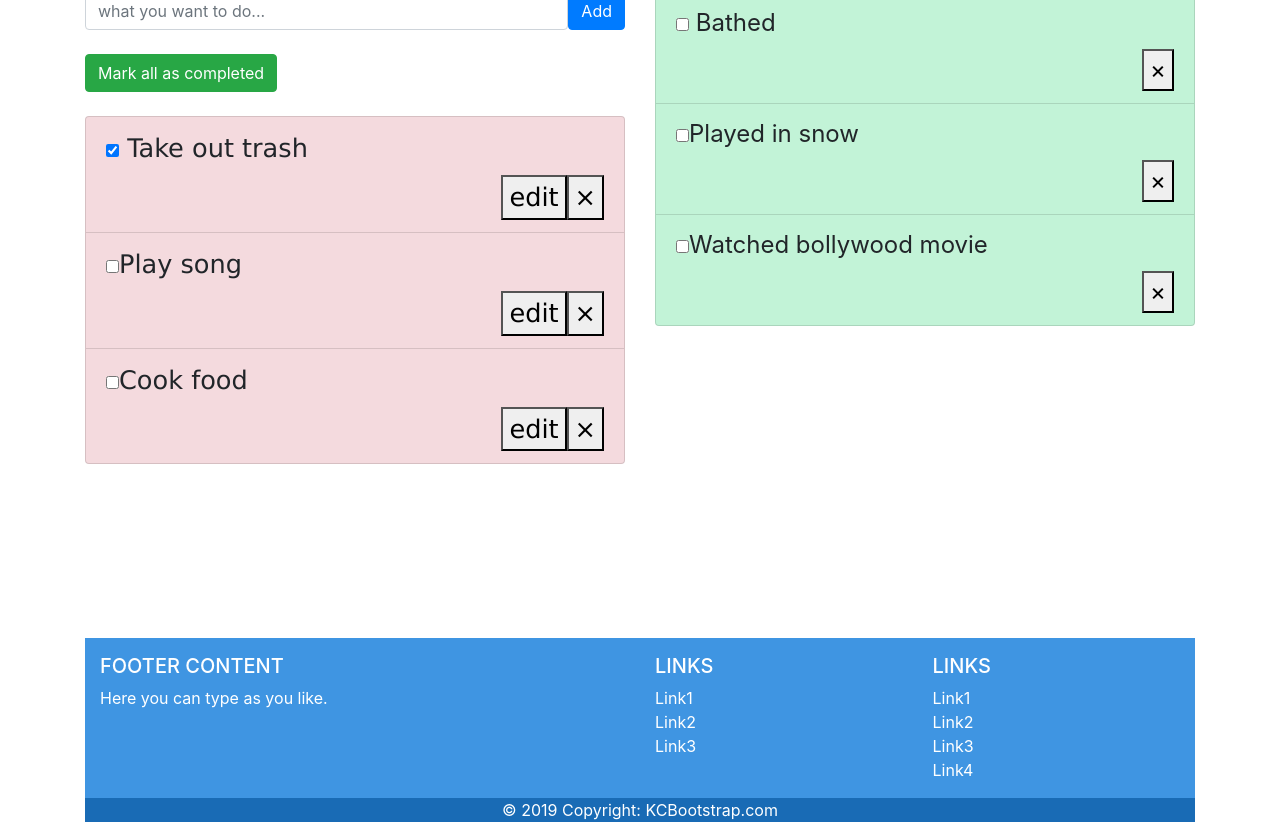
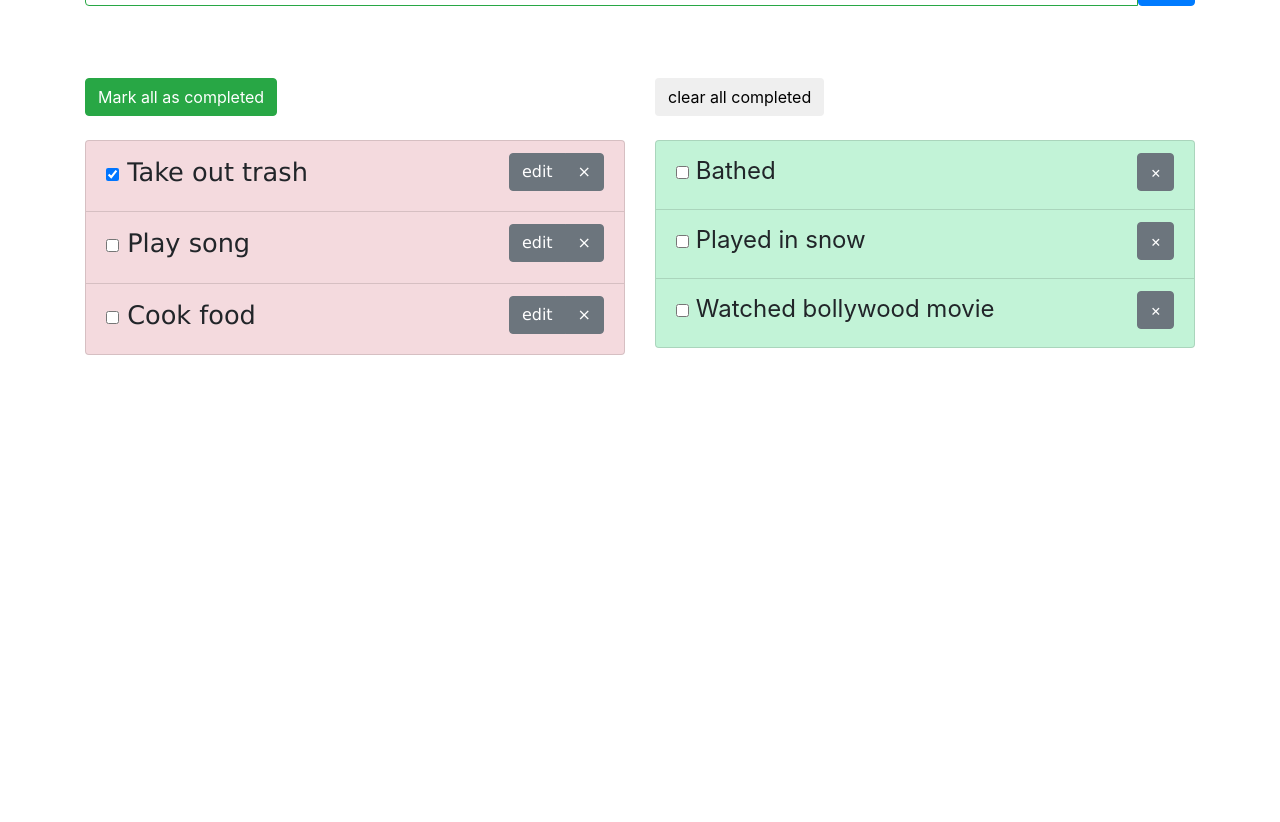
Before and after one commit to kabitachongbang/todo-app, a plain HTML site: page index.html in a window 1280 px wide. Shown: the part 88-910 px from the top of the page. After the commit the page ends 800 px from the top, so only its background shows below. Drawn offline with nearby package versions, Linux system fonts and the light colour scheme.

Commit message:
change layout

```diff
--- a/index.html
+++ b/index.html
@@ -1,174 +1,115 @@
 <!DOCTYPE html>
 <html lang="en">
+
 <head>
   <meta charset="utf-8" />
-    <meta
-      name="viewport"
-      content="width=device-width, initial-scale=1, shrink-to-fit=no"
-    />
+  <meta name="viewport" content="width=device-width, initial-scale=1, shrink-to-fit=no" />
 
-    <script
-      src="https://code.jquery.com/jquery-3.2.1.slim.min.js"
-      integrity="sha384-KJ3o2DKtIkvYIK3UENzmM7KCkRr/rE9/Qpg6aAZGJwFDMVNA/GpGFF93hXpG5KkN"
-      crossorigin="anonymous"
-    ></script>
-    <script
-      src="https://cdnjs.cloudflare.com/ajax/libs/popper.js/1.12.9/umd/popper.min.js"
-      integrity="sha384-ApNbgh9B+Y1QKtv3Rn7W3mgPxhU9K/ScQsAP7hUibX39j7fakFPskvXusvfa0b4Q"
-      crossorigin="anonymous"
-    ></script>
-    <script
-      src="https://maxcdn.bootstrapcdn.com/bootstrap/4.0.0/js/bootstrap.min.js"
-      integrity="sha384-JZR6Spejh4U02d8jOt6vLEHfe/JQGiRRSQQxSfFWpi1MquVdAyjUar5+76PVCmYl"
-      crossorigin="anonymous"
-    ></script>
+  <script src="https://code.jquery.com/jquery-3.2.1.slim.min.js" integrity="sha384-KJ3o2DKtIkvYIK3UENzmM7KCkRr/rE9/Qpg6aAZGJwFDMVNA/GpGFF93hXpG5KkN"
+    crossorigin="anonymous"></script>
+  <script src="https://cdnjs.cloudflare.com/ajax/libs/popper.js/1.12.9/umd/popper.min.js" integrity="sha384-ApNbgh9B+Y1QKtv3Rn7W3mgPxhU9K/ScQsAP7hUibX39j7fakFPskvXusvfa0b4Q"
+    crossorigin="anonymous"></script>
+  <script src="https://maxcdn.bootstrapcdn.com/bootstrap/4.0.0/js/bootstrap.min.js" integrity="sha384-JZR6Spejh4U02d8jOt6vLEHfe/JQGiRRSQQxSfFWpi1MquVdAyjUar5+76PVCmYl"
+    crossorigin="anonymous"></script>
 
-    <link
-      rel="stylesheet"
-      href="https://maxcdn.bootstrapcdn.com/bootstrap/4.0.0/css/bootstrap.min.css"
-      integrity="sha384-Gn5384xqQ1aoWXA+058RXPxPg6fy4IWvTNh0E263XmFcJlSAwiGgFAW/dAiS6JXm"
-      crossorigin="anonymous"
-    />
+  <link rel="stylesheet" href="https://maxcdn.bootstrapcdn.com/bootstrap/4.0.0/css/bootstrap.min.css" integrity="sha384-Gn5384xqQ1aoWXA+058RXPxPg6fy4IWvTNh0E263XmFcJlSAwiGgFAW/dAiS6JXm"
+    crossorigin="anonymous" />
 
   <link rel="stylesheet" href="assets/styles/style.css" />
 </head>
+
 <body>
-    <div class="container ">s
+  <div class="container ">
+    <h1 class=" text-center ">
+      things to do
+    </h1>
+
+    <div class="input-group" id='needs-validation' nonvalidate>
+
+      <input type="text" name='entry' class="form-control is-valid width=100" required placeholder="what you want to do..." />
+      <div class='invalid-feedback'>Plese enter todo item</div>
+
+
+
+      <span class='input-group-btn'>
+        <button type="submit" class="btn btn-primary">
+          Add
+        </button></span>
+
+    </div>
+
+    <br />
+
+    <br>
     <div class="row">
       <div class="col-md-6 col-sm-12 ">
         <div class="todolist">
-            <h1 class="text-danger text-center ">
-              things to do
-            </h1>
-            <div class="d-flex  ">
-              <input
-                type="text"
-                class="form-control"
-                placeholder="what you want to do..."
-              />
-              <span>
-                <button type="submit" class="btn btn-primary">
-                  Add
-                </button></span
-              >
-            </div>
-
-            <br />
-            <hr class="clearfix w-100 d-md-none pb-3" />
+          <br>
           <button id="checkAll" class="btn btn-success">
             Mark all as completed
-            </button>
-            <br />
-            <br />
+          </button><br>
+          <br>
           <ul class="list-group  list-unstyled">
             <li class="list-group-item ">
               <label for="firstToDo">
-                  <input type="checkbox"  name="firstToDo" checked />
-
-                  </label>
-                  Take out trash</label
-                >
-
-                <div class="d-flex justify-content-end  ">
-                  <div><button>edit</button></div>
-                  <div><button>&times;</button></div>
-                </div>
+                <input type="checkbox" name="firstToDo" checked /> Take out trash</label>
+              <span class="btn-group  float-right" role='group'>
+                <button type='button' class="btn btn-secondary">edit</button>
+                <button type='button' class="btn btn-secondary">&times;</button>
+              </span>
             </li>
             <li class="list-group-item">
               <label for="secondToDo">
-                  <input type="checkbox" name="secondToDo" />Play song</label
-                >
-
-                <div class="d-flex justify-content-end">
-                  <div><button>edit</button></div>
-                  <div><button>&times;</button></div>
-                </div>
+                <input type="checkbox" name="secondToDo" /> Play song</label>
+              <span class="btn-group float-right" role='group'>
+                <button type='button' class='btn btn-secondary'>edit</button>
+                <button type='button' class='btn btn-secondary'>&times;</button>
+              </span>
             </li>
             <li class="list-group-item">
               <label for="thirdToDo">
-                  <input value="thirdToDo" type="checkbox" />Cook food</label
-                >
-                <div class="d-flex justify-content-end">
-                  <div><button>edit</button></div>
-                  <div><button>&times;</button></div>
-                </div>
+                <input value="thirdToDo" type="checkbox" /> Cook food</label>
+              <span class="btn-group float-right" role='group'>
+                <button type="button" class='btn btn-secondary'>edit</button>
+                <button type='button' class='btn btn-secondary'>&times;</button>
+              </span>
             </li>
           </ul>
         </div>
+      </div>
       <br />
-        </div>
-
       <div class="col-md-6 col-sm-12">
         <div class="todolist_done">
-            <h1 class="text-success text-center">completed</h1>
+          <br>
+          <button class='btn bg-muted'>clear all completed</button><br><br>
           <ul class="list-group list-unstyled">
             <li class="list-group-item">
-                <label for="userBath"
-                  ><input type="checkbox" name="userBath" /> Bathed</label
-                >
-
-                <div class="d-flex justify-content-end">
-                  <button>&times;</button>
-                </div>
+              <label for="userBath"><input type="checkbox" name="userBath" /> Bathed</label>
+              <span class="float-right">
+                <button class='btn btn-secondary'>&times;</button>
+              </span>
             </li>
             <li class="list-group-item">
               <label for="userPlay">
-                  <input type="checkbox" name="userPlay" />Played in snow</label
-                >
-                <div class="d-flex justify-content-end">
-                  <button>&times;</button>
-                </div>
+                <input type="checkbox" name="userPlay" /> Played in
+                snow</label>
+              <span class="float-right">
+                <button class='btn btn-secondary'>&times;</button>
+              </span>
             </li>
             <li class="list-group-item">
               <label for="userWatch">
-                  <input type="checkbox" name="userWatch" />Watched bollywood
-                  movie</label
-                >
-                <div class="d-flex justify-content-end">
-                  <button>&times;</button>
-                </div>
+                <input type="checkbox" name="userWatch" /> Watched bollywood
+                movie</label>
+              <span class="float-right">
+                <button class='btn btn-secondary'>&times;</button>
+              </span>
             </li>
           </ul>
         </div>
       </div>
     </div>
-      <!-- Footer -->
-      <footer class="fixed-footer ">
-        <div class="container text-center font-weight-normal text-md-left ">
-          <div class="row">
-            <div class="col-md-6 mt-md-3 mt-3">
-              <h5 class="text-uppercase">Footer content</h5>
-              <p >Here you can type as you like.</p>
-            </div>
-            <hr class="clearfix w-100 d-md-none pb-3" />
-
-            <div class="col-md-3 mb-md-0  mt-md-3 mb-3">
-              <h5 class="text-uppercase">Links</h5>
-              <ul class="list-unstyled">
-                <li><a href="#"> Link1</a></li>
-                <li><a href="#">Link2</a></li>
-                <li><a href="#">Link3</a></li>
-              </ul>
-            </div>
-            <div class="col-md-3 mb-md-0 mt-md-3 mb-3">
-              <h5 class="text-uppercase">links</h5>
-              <ul class="list-unstyled">
-                <li><a href="#">Link1</a></li>
-                <li><a href="#">Link2</a></li>
-                <li><a href="#">Link3</a></li>
-                <li><a href="#">Link4</a></li>
-              </ul>
-            </div>
-          </div>
-        </div>
-        <div class="footer-copyright ">
-          <div class="col-12  text-white  text-center ">
-            © 2019 Copyright:
-            <a href="#">KCBootstrap.com</a>
-          </div>
-        </div>
-      </footer>
-      <!-- Footer -->
   </div>
 </body>
+
 </html>
```
Lines whose indentation alone changed are shown as unchanged.
